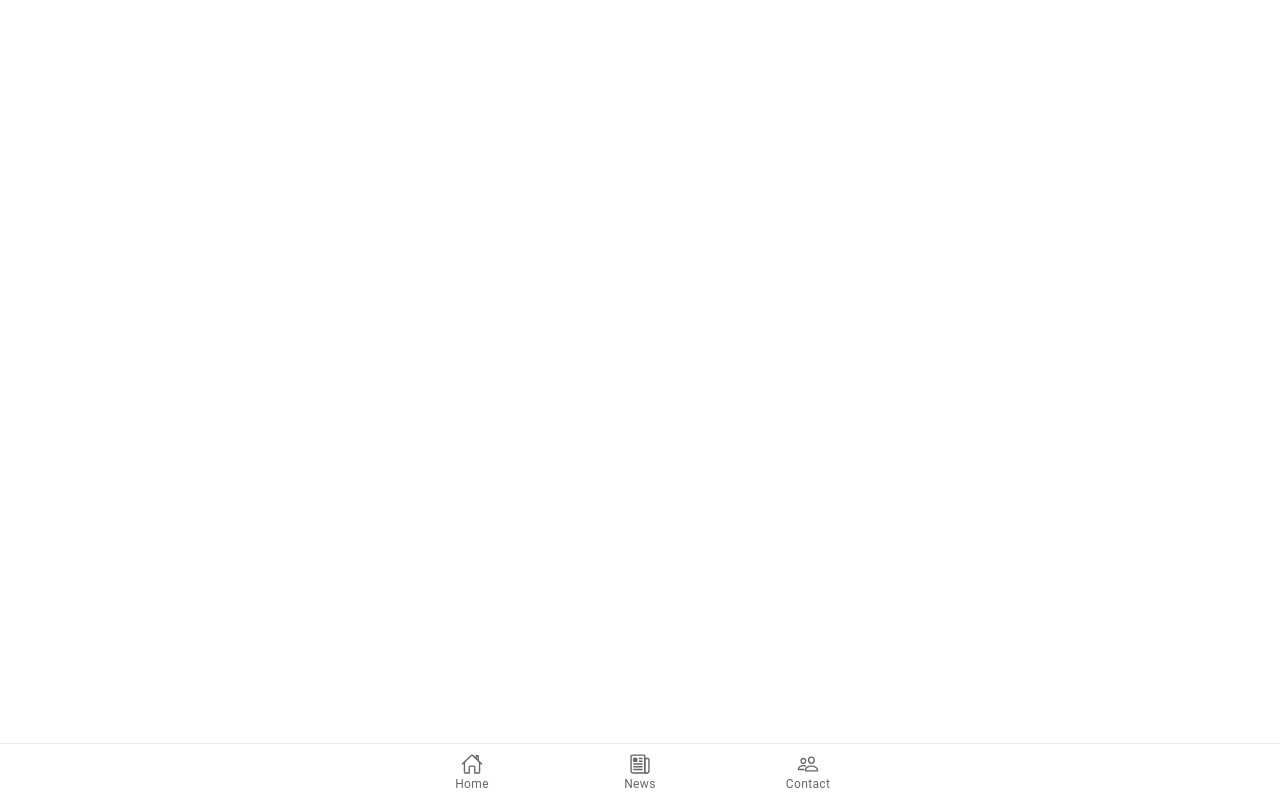
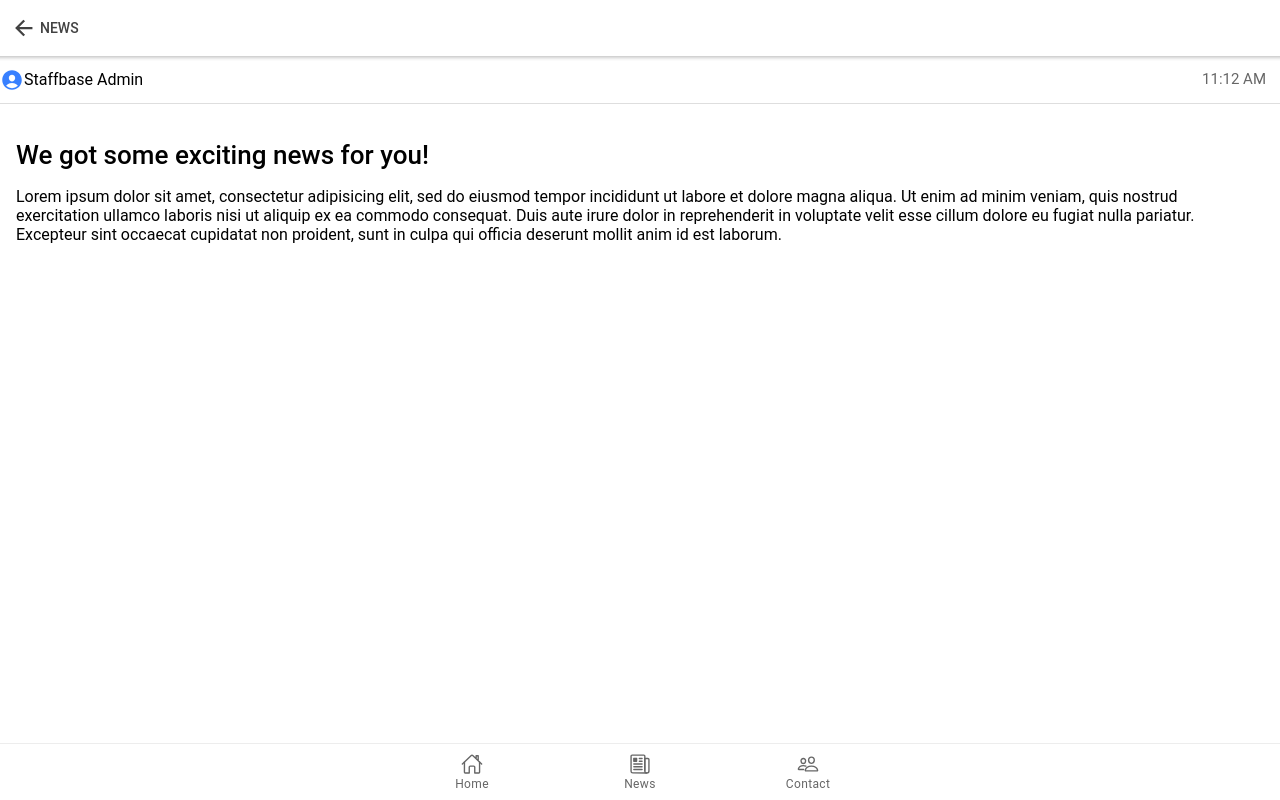
Before and after one commit to Stepoura/staffbaseApp, a React (Create React App) app: page /newsItems/1 in a window 1280 px wide. Built offline with nearby package versions, Linux system fonts and the light colour scheme.

Commit message:
renamed some variables, fixed some css, added a View for the news

```diff
--- a/src/App.tsx
+++ b/src/App.tsx
@@ -14,6 +14,7 @@ import { newspaperOutline, homeOutline, peopleOutline } from 'ionicons/icons';
 import Home from './pages/Home';
 import News from './pages/News';
 import Contacts from './pages/Contact';
+import ViewNews from './pages/ViewNews';
 
 /* Core CSS required for Ionic components to work properly */
 import '@ionic/react/css/core.css';
@@ -39,6 +40,7 @@ const App: React.FC = () => (
     <IonReactRouter>
       <IonTabs>
         <IonRouterOutlet>
+          <Route path="/newsItems/:id" component={ViewNews} exact={true} />
           <Route path="/Home" component={Home} exact={true} />
           <Route path="/News" component={News} exact={true} />
           <Route path="/Contact" component={Contacts} />
--- a/src/components/MessageListItem.tsx
+++ b/src/components/NewsListItem.tsx
@@ -4,25 +4,25 @@ import {
   IonLabel,
   IonNote
   } from '@ionic/react';
-import { Message } from '../newsData/messages';
-import './MessageListItem.css';
+import { SingleNews } from '../newsData/newsItems';
+import './NewsListItem.css';
 
-interface MessageListItemProps {
-  message: Message;
+interface NewsListItemProps {
+  news: SingleNews;
 }
 
-const MessageListItem: React.FC<MessageListItemProps> = ({ message }) => {
+const NewsListItem: React.FC<NewsListItemProps> = ({ news }) => {
   return (
-    <IonItem>
+    <IonItem routerLink={`/newsItems/${news.id}`} detail={false}>
       <div slot="start" className="dot dot-unread"></div>
       <IonLabel className="ion-text-wrap">
         <h2>
-          {message.fromName}
+          {news.fromName}
           <span className="date">
-            <IonNote>{message.date}</IonNote>
+            <IonNote>{news.date}</IonNote>
           </span>
         </h2>
-        <h3>{message.subject}</h3>
+        <h3>{news.subject}</h3>
         <p>
           Lorem ipsum dolor sit amet, consectetur adipisicing elit, sed do eiusmod tempor incididunt ut labore et dolore magna aliqua. Ut enim ad minim veniam, quis nostrud exercitation ullamco laboris nisi ut aliquip ex ea commodo consequat. Duis aute irure dolor in reprehenderit in voluptate velit esse cillum dolore eu fugiat nulla pariatur. Excepteur sint occaecat cupidatat non proident, sunt in culpa qui officia deserunt mollit anim id est laborum.
         </p>
@@ -31,4 +31,4 @@ const MessageListItem: React.FC<MessageListItemProps> = ({ message }) => {
   );
 };
 
-export default MessageListItem;
+export default NewsListItem;
--- a/src/newsData/messages.ts
+++ b/src/newsData/newsItems.ts
@@ -1,11 +1,11 @@
-export interface Message {
+export interface SingleNews {
     fromName: string;
     subject: string;
     date: string;
     id: number;
   }
 
-  const messages: Message[] = [
+  const news: SingleNews[] = [
     {
       fromName: 'Nils Wendler',
       subject: 'Hi, my Name is Nils',
@@ -21,6 +21,6 @@ export interface Message {
 
   ];
 
-  export const getMessages = () => messages;
+  export const getAllNews = () => news;
 
-  export const getMessage = (id: number) => messages.find(m => m.id === id);
+  export const getNews = (id: number) => news.find(m => m.id === id);
--- a/src/pages/Contact.css
+++ b/src/pages/Contact.css
@@ -10,16 +10,17 @@ input[type=text], select, textarea {
 }
 
 input[type=submit] {
-  background-color: #4CAF50;
+  background-color: #3880ff;
   color: white;
   padding: 12px 20px;
   border: none;
   border-radius: 4px;
   cursor: pointer;
+  float: right;
 }
 
 input[type=submit]:hover {
-  background-color: #45a049;
+  background-color: #1f70ff;
 }
 
 .contact-container {
--- a/src/pages/Contact.tsx
+++ b/src/pages/Contact.tsx
@@ -19,11 +19,11 @@ const Contact: React.FC = () => {
         <div className="contact-container">
           <form action="someBackendEndpoint">
             <label htmlFor="fname">First Name</label>
-            <input type="text" id="fname" name="firstname" placeholder="Your name.."></input>
+            <input type="text" id="fname" name="firstname" placeholder="Your first name"></input>
             <label htmlFor="lname">Last Name</label>
-            <input type="text" id="lname" name="lastname" placeholder="Your last name.."></input>
+            <input type="text" id="lname" name="lastname" placeholder="Your last name"></input>
             <label htmlFor="subject">Subject</label>
-            <textarea id="subject" name="subject" placeholder="Write something.."></textarea>
+            <textarea id="subject" name="subject" placeholder="Your subject"></textarea>
             <input type="submit" value="Submit"></input>
           </form>
         </div>
--- a/src/pages/Home.css
+++ b/src/pages/Home.css
@@ -1,11 +1,20 @@
 .home-main{
     width: 80%;
-    height: 100%;
     margin: 0 auto;
     margin-top: 20px;
     background-color: #f2f2f2;
 }
 
 .home-main-header{
+    padding-top: 20px;
     text-align: center;
 }
+
+.home-main-content{
+    display: inline-block;
+    padding: 40px;
+}
+
+#subject{
+    height: 200px;
+}
--- a/src/pages/News.tsx
+++ b/src/pages/News.tsx
@@ -1,16 +1,16 @@
 import React , { useState }from 'react';
 import { IonContent, IonHeader, IonPage, IonTitle, IonToolbar, IonList, useIonViewWillEnter} from '@ionic/react';
 import './News.css';
-import MessageListItem from '../components/MessageListItem';
-import { Message, getMessages } from '../newsData/messages';
+import NewsListItem from '../components/NewsListItem';
+import { getAllNews, SingleNews } from '../newsData/newsItems';
 
 const News: React.FC = () => {
 
-  const [messages, setMessages] = useState<Message[]>([]);
+  const [news, setNews] = useState<SingleNews[]>([]);
 
   useIonViewWillEnter(() => {
-    const msgs = getMessages();
-    setMessages(msgs);
+    const msgs = getAllNews();
+    setNews(msgs);
   });
 
 
@@ -28,7 +28,7 @@ const News: React.FC = () => {
           </IonToolbar>
         </IonHeader>
         <IonList>
-          {messages.map(m => <MessageListItem key={m.id} message={m} />)}
+          {news.map(m => <NewsListItem key={Date.now() + m.id} news={m} />)}
         </IonList>
       </IonContent>
     </IonPage>
--- /dev/null
+++ b/src/pages/ViewNews.css
@@ -0,0 +1,40 @@
+#view-message-page ion-item {
+  --inner-padding-end: 0;
+  --background: transparent;
+}
+
+#view-message-page ion-label {
+  margin-top: 12px;
+  margin-bottom: 12px;
+}
+
+#view-message-page ion-item h2 {
+  font-weight: 600;
+}
+
+#view-message-page ion-item .date {
+  float: right;
+  align-items: center;
+  display: flex;
+}
+
+#view-message-page ion-item ion-icon {
+  font-size: 42px;
+  margin-right: 8px;
+}
+
+#view-message-page ion-item ion-note {
+  font-size: 15px;
+  margin-right: 12px;
+  font-weight: normal;
+}
+
+#view-message-page h1 {
+  margin: 0;
+  font-weight: bold;
+  font-size: 22px;
+}
+
+#view-message-page p {
+  line-height: 22px;
+}
--- /dev/null
+++ b/src/pages/ViewNews.tsx
@@ -0,0 +1,69 @@
+import React, { useState } from 'react';
+import { SingleNews, getNews } from '../newsData/newsItems';
+import {
+  IonBackButton,
+  IonButtons,
+  IonContent,
+  IonHeader,
+  IonIcon,
+  IonItem,
+  IonLabel,
+  IonNote,
+  IonPage,
+  IonToolbar,
+  useIonViewWillEnter
+} from '@ionic/react';
+import { personCircle } from 'ionicons/icons';
+import { RouteComponentProps } from 'react-router';
+import './ViewNews.css';
+
+interface ViewNewsProps extends RouteComponentProps<{ id: string; }> { }
+
+const ViewNews: React.FC<ViewNewsProps> = ({ match }) => {
+
+  const [news, setNews] = useState<SingleNews>();
+
+  useIonViewWillEnter(() => {
+    const msg = getNews(parseInt(match.params.id, 10));
+    setNews(msg);
+  });
+
+  return (
+    <IonPage id="view-news-page">
+      <IonHeader translucent>
+        <IonToolbar>
+          <IonButtons>
+            <IonBackButton text="News" defaultHref="/home"></IonBackButton>
+          </IonButtons>
+        </IonToolbar>
+      </IonHeader>
+
+      <IonContent fullscreen>
+        {news ? (
+          <>
+            <IonItem>
+              <IonIcon icon={personCircle} color="primary"></IonIcon>
+              <IonLabel className="ion-text-wrap">
+                <h2>
+                  {news.fromName}
+                  <span className="date">
+                    <IonNote>{news.date}</IonNote>
+                  </span>
+                </h2>
+              </IonLabel>
+            </IonItem>
+
+            <div className="ion-padding">
+              <h1>{news.subject}</h1>
+              <p>
+                Lorem ipsum dolor sit amet, consectetur adipisicing elit, sed do eiusmod tempor incididunt ut labore et dolore magna aliqua. Ut enim ad minim veniam, quis nostrud exercitation ullamco laboris nisi ut aliquip ex ea commodo consequat. Duis aute irure dolor in reprehenderit in voluptate velit esse cillum dolore eu fugiat nulla pariatur. Excepteur sint occaecat cupidatat non proident, sunt in culpa qui officia deserunt mollit anim id est laborum.
+              </p>
+            </div>
+          </>
+        ) : <div>News not found</div>}
+      </IonContent>
+    </IonPage>
+  );
+};
+
+export default ViewNews;
```
Also changed, not shown: src/components/NewsListItem.css (renamed from src/components/MessageListItem.css).
